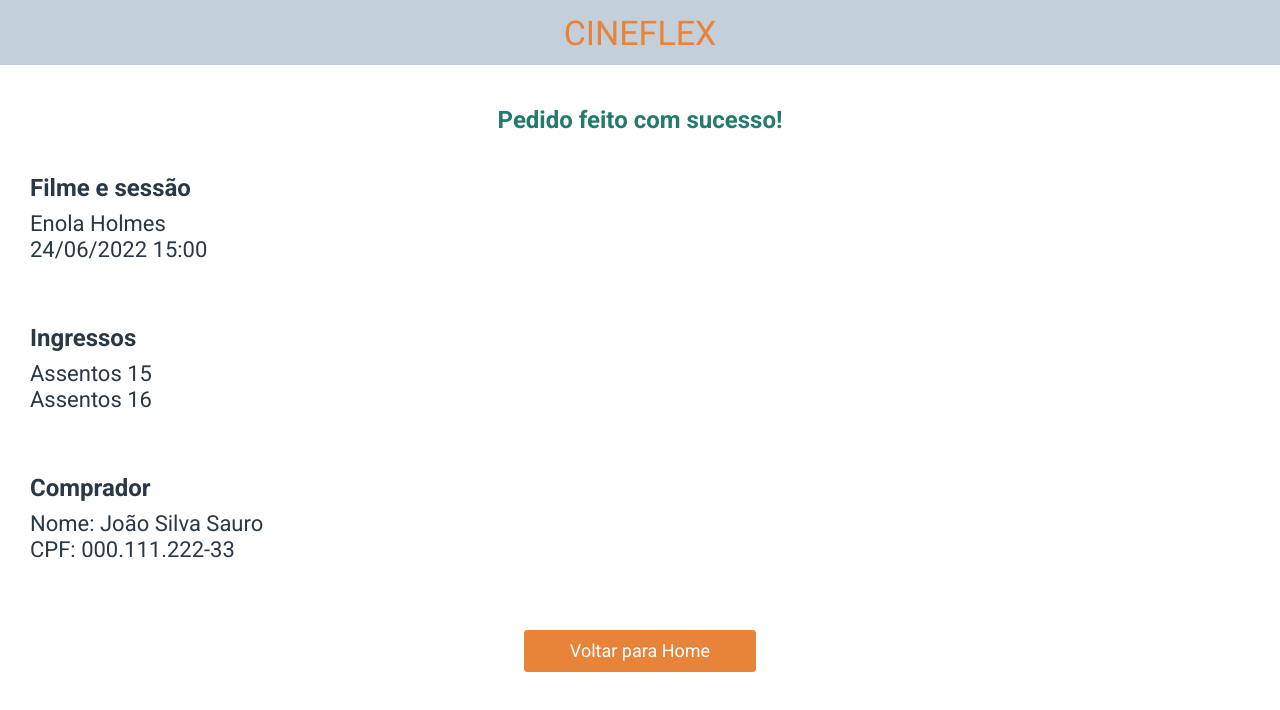
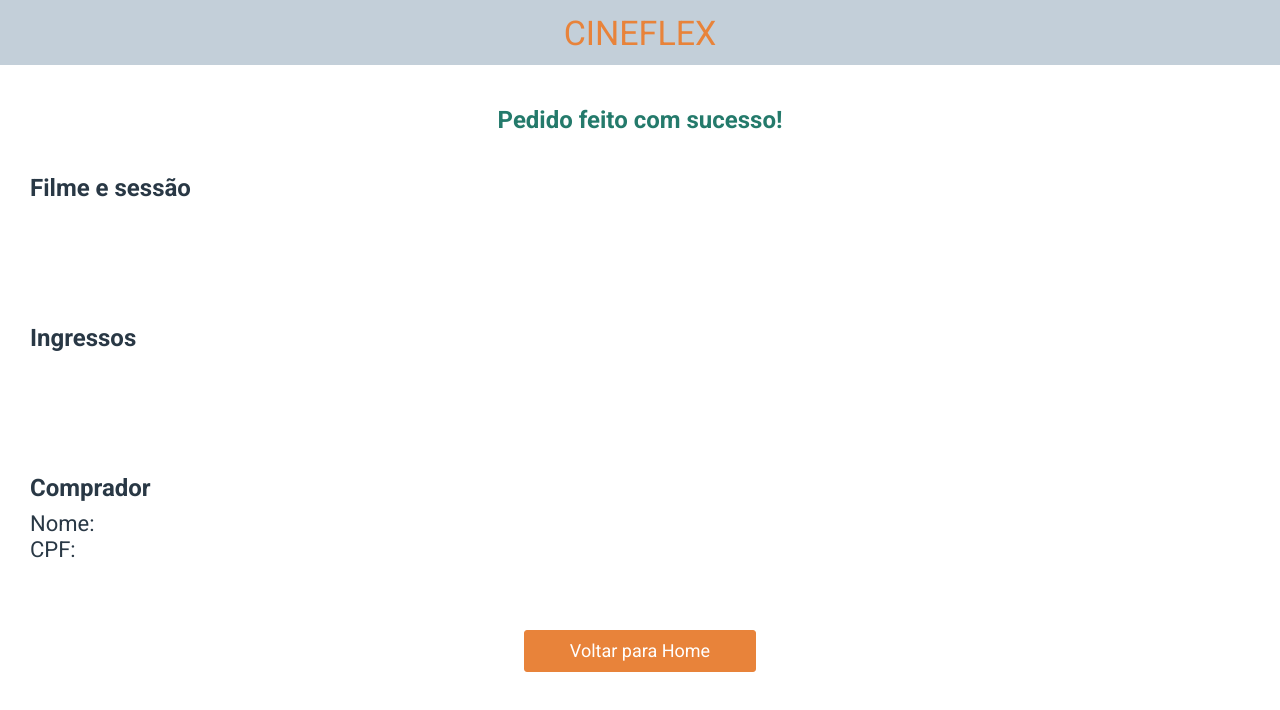
Before and after one commit to NilsonNetto/projeto9-cineflex, a React (Create React App) app: page /sucesso in a window 1280 px wide. Shown: the top 710 px of the page. Built offline with nearby package versions, Linux system fonts and the light colour scheme.

Commit message:
Seat selection and confirmation page data

```diff
--- a/src/Components/App.js
+++ b/src/Components/App.js
@@ -1,3 +1,4 @@
+import { useState } from "react"
 import { BrowserRouter, Routes, Route } from "react-router-dom"
 import './Assets/reset.css'
 import './Assets/style.css'
@@ -10,14 +11,32 @@ import ConfirmationPage from './ConfirmationPage/ConfirmationPage.js'
 
 
 export default function App() {
+
+  const [reserveName, setReserveName] = useState('');
+  const [reserveCPF, setReserveCPF] = useState('');
+  const [reserveSeatName, setReserveSeatName] = useState([])
+  const [reserveSeatId, setReserveSeatId] = useState([])
+  const [movieInfo, setMovieInfo] = useState([])
+
+  function filterSeatId(selectedSeat, selected) {
+    if (selected) {
+      setReserveSeatId([...reserveSeatId, selectedSeat.id])
+      setReserveSeatName([...reserveSeatName, { id: selectedSeat.id, name: selectedSeat.name }])
+    } else {
+      setReserveSeatId(reserveSeatId.filter(seat => !(seat === selectedSeat.id)))
+      setReserveSeatName(reserveSeatName.filter(seat => !(seat.id === selectedSeat.id)))
+    }
+    console.log(reserveSeatName)
+  }
+
   return (
     <BrowserRouter>
       <Header />
       <Routes>
         <Route path='/' element={<MainPage />} />
         <Route path='/sessoes/:idFilme' element={<Sections />} />
-        <Route path='/assentos/:idSessao' element={<Seats />}></Route>
-        <Route path='/sucesso' element={<ConfirmationPage />}></Route>
+        <Route path='/assentos/:idSessao' element={<Seats reserveName={reserveName} reserveCPF={reserveCPF} reserveSeatId={reserveSeatId} setReserveName={setReserveName} setReserveCPF={setReserveCPF} filterSeatId={filterSeatId} setMovieInfo={setMovieInfo} />}></Route>
+        <Route path='/sucesso' element={<ConfirmationPage reserveName={reserveName} reserveCPF={reserveCPF} reserveSeatName={reserveSeatName} movieInfo={movieInfo} />}></Route>
       </Routes>
     </BrowserRouter>
   )
--- a/src/Components/ConfirmationPage/ConfirmationPage.js
+++ b/src/Components/ConfirmationPage/ConfirmationPage.js
@@ -1,24 +1,24 @@
 import { Link } from 'react-router-dom'
 import './ConfirmationPage.css'
 
-export default function ConfirmationPage() {
+export default function ConfirmationPage({ reserveName, reserveCPF, reserveSeatName, movieInfo }) {
+
   return (
     <div className='main-confirmation-page'>
       <h2>Pedido feito com sucesso!</h2>
       <div className='movie-section'>
         <p className='title'>Filme e sessão</p>
-        <p>Enola Holmes</p>
-        <p>24/06/2022 15:00</p>
+        <p>{movieInfo.title}</p>
+        <p>{movieInfo.date} {movieInfo.showtime}</p>
       </div>
       <div className='tickets'>
         <p className='title'>Ingressos</p>
-        <p>Assentos 15</p>
-        <p>Assentos 16</p>
+        {reserveSeatName.map((seat) => <p key={seat.id}>Assento {seat.name}</p>)}
       </div>
       <div className='buyer'>
         <p className='title'>Comprador</p>
-        <p>Nome: João Silva Sauro</p>
-        <p>CPF: 000.111.222-33</p>
+        <p>Nome: {reserveName}</p>
+        <p>CPF: {reserveCPF}</p>
       </div>
       <Link to={'/'}>Voltar para Home</Link>
     </div>
--- a/src/Components/Footer/Footer.js
+++ b/src/Components/Footer/Footer.js
@@ -1,9 +1,6 @@
 import './Footer.css'
 
 export default function Footer({ sectionSelected, filmData }) {
-
-  console.log(sectionSelected)
-  console.log(filmData)
 
   let title = '';
   let posterURL = '';
--- a/src/Components/Seat/Seat.js
+++ b/src/Components/Seat/Seat.js
@@ -1,6 +1,6 @@
 import { useState } from "react"
 
-export default function Seat({ seat }) {
+export default function Seat({ seat, filterSeatId }) {
 
   const [selected, setSelected] = useState('available');
 
@@ -10,8 +10,10 @@ export default function Seat({ seat }) {
     }
     if (selected === 'available') {
       setSelected('selected');
+      filterSeatId(seat, true);
     } else {
       setSelected('available');
+      filterSeatId(seat, false);
     }
 
   }
--- a/src/Components/Seats/Seats.css
+++ b/src/Components/Seats/Seats.css
@@ -22,7 +22,7 @@
   width: 90%;
   display: flex;
   flex-wrap: wrap;
-  justify-content: space-evenly;
+  justify-content: space-around;
 }
 
 .seat {
@@ -67,7 +67,7 @@
   color: #4e5a65;
 }
 
-.main-seats a button {
+.main-seats button {
   display: flex;
   width: 230px;
   height: 40px;
@@ -80,6 +80,7 @@
   font-weight: 400;
   justify-content: center;
   align-items: center;
+  cursor: pointer;
 }
 
 form {
--- a/src/Components/Seats/Seats.js
+++ b/src/Components/Seats/Seats.js
@@ -1,17 +1,19 @@
 import axios from 'axios';
 import { useState, useEffect } from 'react';
 import { useParams } from 'react-router-dom';
-import { Link } from 'react-router-dom';
+import { useNavigate } from 'react-router-dom';
 import Footer from '../Footer/Footer';
 import Seat from '../Seat/Seat';
 import './Seats.css'
 
-export default function Seats() {
+export default function Seats({ reserveName, reserveCPF, reserveSeatId, setReserveName, setReserveCPF, filterSeatId, setMovieInfo }) {
 
   const { idSessao } = useParams();
+  const navigate = useNavigate();
+  const [sectionData, setSectionData] = useState({});
+  const [sectionSeats, setSectionSeats] = useState([]);
 
-  const [sectionData, setSectionData] = useState({})
-  const [sectionSeats, setSectionSeats] = useState([])
+
 
   useEffect(() => {
 
@@ -25,9 +27,21 @@ export default function Seats() {
 
   }, [])
 
-  function submitForm(e) {
+  function reserveSeats(e) {
     e.preventDefault();
 
+    setMovieInfo({
+      title: sectionData.movie.title,
+      date: sectionData.day.date,
+      showtime: sectionData.name
+    })
+
+    console.log(reserveName, reserveCPF, reserveSeatId)
+
+    //axios.post{'URL', array}
+
+
+    navigate('/sucesso')
   }
 
   return (
@@ -35,7 +49,7 @@ export default function Seats() {
       <div className='main-seats'>
         <h2>Selecione o(s) assento(s)</h2>
         <div className='seats'>
-          {sectionSeats.map((seat) => <Seat key={seat.id} seat={seat} />)
+          {sectionSeats.map((seat) => <Seat key={seat.id} seat={seat} filterSeatId={filterSeatId} />)
           }
           <div className='wrapper'>
             <div className='seat selected'></div>
@@ -50,16 +64,16 @@ export default function Seats() {
             <p>Indisponível</p>
           </div>
         </div>
-        <form onSubmit={submitForm}>
+        <form onSubmit={reserveSeats}>
           <div>
             <p>Nome do comprador:</p>
-            <input type='text' placeholder='Digite seu nome...' required></input>
+            <input type='text' placeholder='Digite seu nome...' onChange={(e) => setReserveName(e.target.value)} value={reserveName} required></input>
           </div>
           <div>
             <p>CPF do comprador:</p>
-            <input type='text' placeholder='Digite seu CPF...' required></input>
+            <input type='text' placeholder='Digite seu CPF...' onChange={(e) => setReserveCPF(e.target.value)} value={reserveCPF} required></input>
           </div>
-          <Link to={'/sucesso'}> <button>Reservar assento(s)</button></Link>
+          <button>Reservar assento(s)</button>
         </form>
 
       </div>
--- a/src/Components/Sections/Sections.js
+++ b/src/Components/Sections/Sections.js
@@ -29,10 +29,10 @@ export default function Sections() {
         <h3>{weekday} - {date}</h3>
         <div>
           {showtimes.map((time) => {
-            return (<Link to={`/assentos/${time.id}`}> <p>{time.name}</p> </Link>)
+            return (<Link to={`/assentos/${time.id}`} key={time.id}> <p>{time.name}</p> </Link>)
           })}
         </div>
-      </div>
+      </div >
     )
   }
 
```
